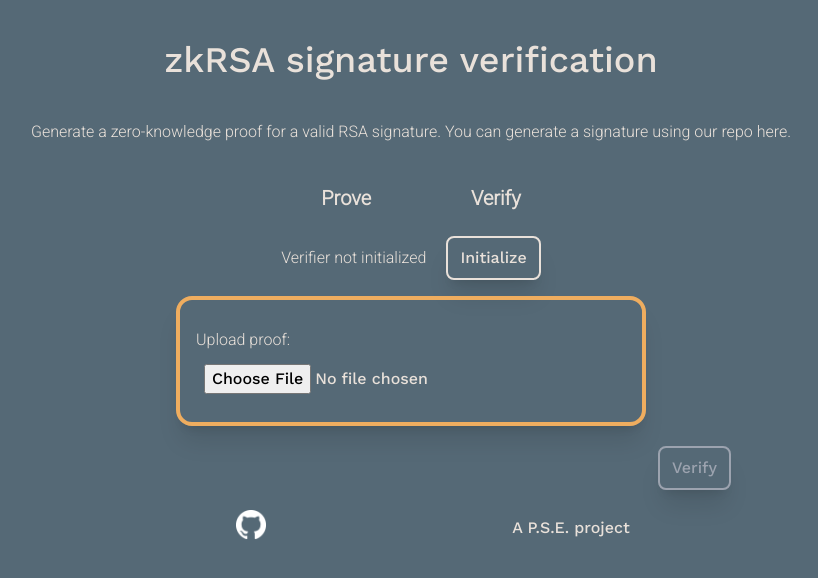
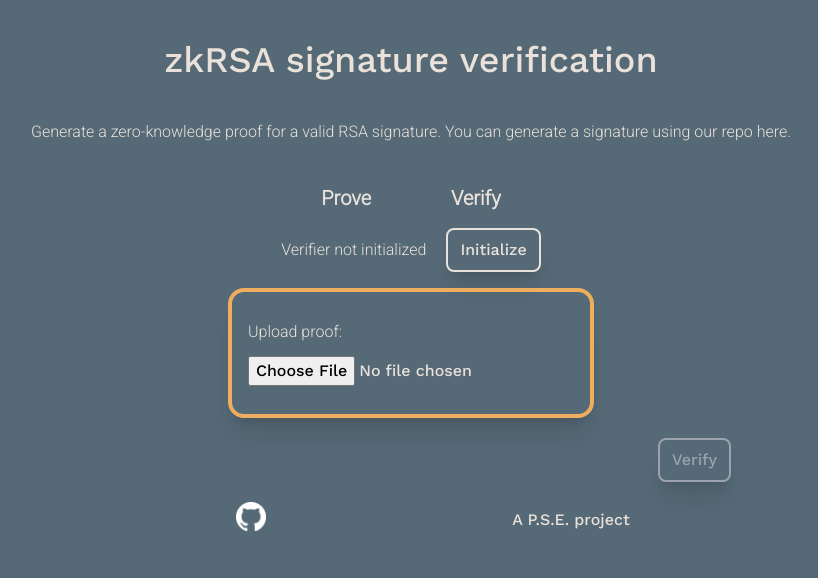
Before and after one commit to dmpierre/zkrsa, a Next.js app in the folder zkrsa-ui/: page /verify in a window 1280 px wide. Shown: the top 578 px of the page, without its empty margins (229-1047 px from the left). Built offline with nearby package versions, Linux system fonts and the light colour scheme.

Commit message:
update style on verify

```diff
--- a/zkrsa-ui/src/components/Inputs.tsx
+++ b/zkrsa-ui/src/components/Inputs.tsx
@@ -25,7 +25,7 @@ export const InputText: FunctionComponent<TextInputProps> = ({
 
 export const InputHash: FunctionComponent<InputHash> = ({ sethash }) => {
     return (
-        <div className="border-gold w-1/3 border-4 p-10 rounded-2xl shadow-xl">
+        <div className="border-gold sm:w-1/3 border-4 p-10 rounded-2xl shadow-xl">
             <div className="font-roboto-light-300  text-beige">
                 Enter hash:{' '}
             </div>
@@ -42,7 +42,7 @@ export const InputSignature: FunctionComponent<InputSignature> = ({
     setsignature,
 }) => {
     return (
-        <div className="border-gold w-1/3 border-4 p-10 rounded-2xl shadow-xl">
+        <div className="border-gold sm:w-1/3 border-4 p-10 rounded-2xl shadow-xl">
             <div className="font-roboto-light-300 text-beige">
                 Enter signature:{' '}
             </div>
@@ -61,7 +61,7 @@ export const InputPublicKey: FunctionComponent<InputPublicKey> = ({
     setpublicKey,
 }) => {
     return (
-        <div className="border-gold w-1/3 border-4 p-10 rounded-2xl shadow-xl">
+        <div className="border-gold sm:w-1/3 border-4 p-10 rounded-2xl shadow-xl">
             <div className="font-roboto-light-300 text-beige">
                 Enter public key:{' '}
             </div>
@@ -95,12 +95,12 @@ export const InputProof: FunctionComponent<InputProof> = ({
     }
 
     return (
-        <div className="border-gold border-4 p-4 pt-7 pb-7 rounded-2xl shadow-xl">
-            <div className="font-roboto-light-300 text-beige mb-3">
+        <div className="border-gold border-4 pt-7 pb-7 rounded-2xl shadow-xl">
+            <div className="pl-4 font-roboto-light-300 text-beige mb-3">
                 Upload proof:{' '}
             </div>
             <input
-                className="font-work-sans text-beige pl-2 pr-20 focus:outline-none bg-inherit"
+                className="font-work-sans pl-4 text-beige focus:outline-none bg-inherit"
                 type="file"
                 onChange={handleChange}
             />
--- a/zkrsa-ui/src/components/Navigation.tsx
+++ b/zkrsa-ui/src/components/Navigation.tsx
@@ -5,9 +5,9 @@ import github from '../../public/github.png'
 
 export const NavMenu: NextComponentType = () => {
     return (
-        <div className="flex my-6 space-x-20 flex-col text-center items-center md:flex-row md:justify-center">
+        <div className="flex flex-col items-center justify-center space-y-2 sm:space-y-0 sm:space-x-20 sm:flex-row sm:justify-center">
             <Link href="/">
-                <a className="hover:text-gold text-beige text-xl font-bold my-2 md:my-0 md:ml-5 md:mr-5 font-roboto-light-300">
+                <a className="hover:text-gold text-beige text-xl font-bold font-roboto-light-300">
                     Prove
                 </a>
             </Link>
--- a/zkrsa-ui/src/pages/index.tsx
+++ b/zkrsa-ui/src/pages/index.tsx
@@ -49,7 +49,7 @@ const Home: NextPage<AppPageProps> = ({
                 <InputSignature setsignature={setsignature}></InputSignature>
                 <InputPublicKey setpublicKey={setpublicKey}></InputPublicKey>
             </div>
-            <div className="mt-4 flex flex-col items-center">
+            <div className="mt-4 flex flex-col w-11/12">
                 <ButtonGenerateProof
                     vkeyVerifier={vkeyVerifier}
                     vkeyProof={vkeyProof}
@@ -60,15 +60,13 @@ const Home: NextPage<AppPageProps> = ({
                     publicKey={publicKey}
                     setproof={setproof}
                 ></ButtonGenerateProof>
-            </div>
-            {proof ? (
-                <div className="mt-4 flex flex-col items-center">
+                {proof ? (
                     <ButtonExportProof
                         publicSignals={publicSignals}
                         proof={proof}
                     ></ButtonExportProof>
-                </div>
-            ) : null}
+                ) : null}
+            </div>
             <Footer></Footer>
         </div>
     )
```
